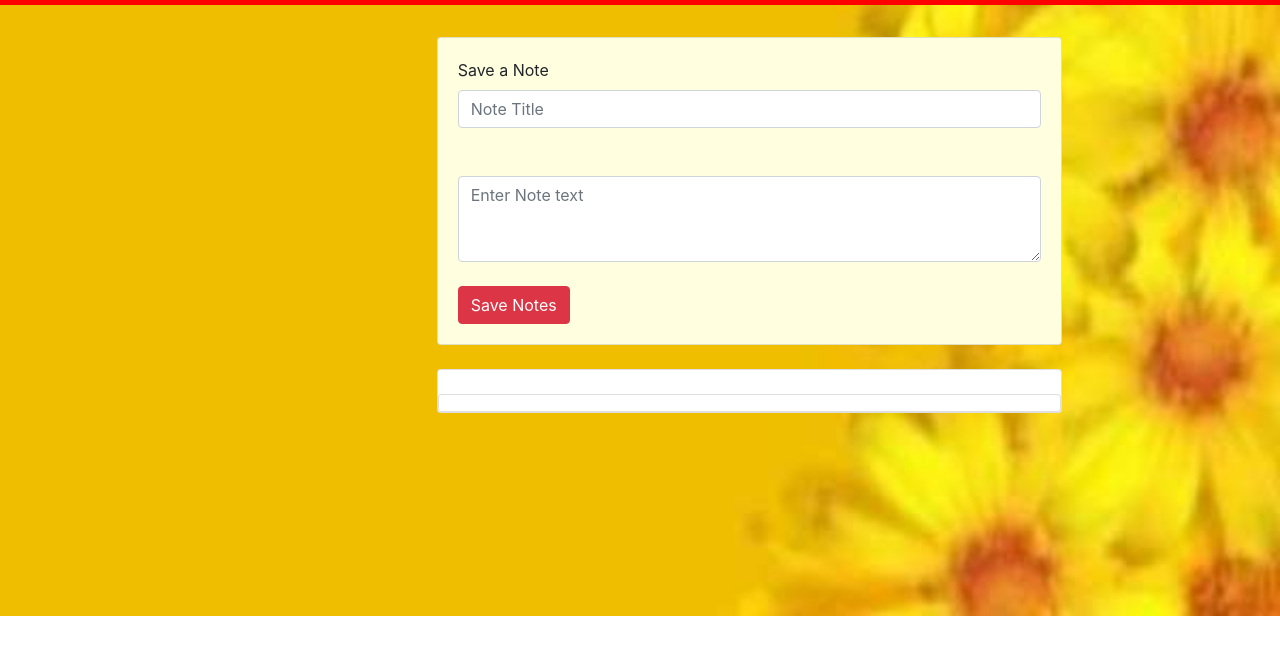
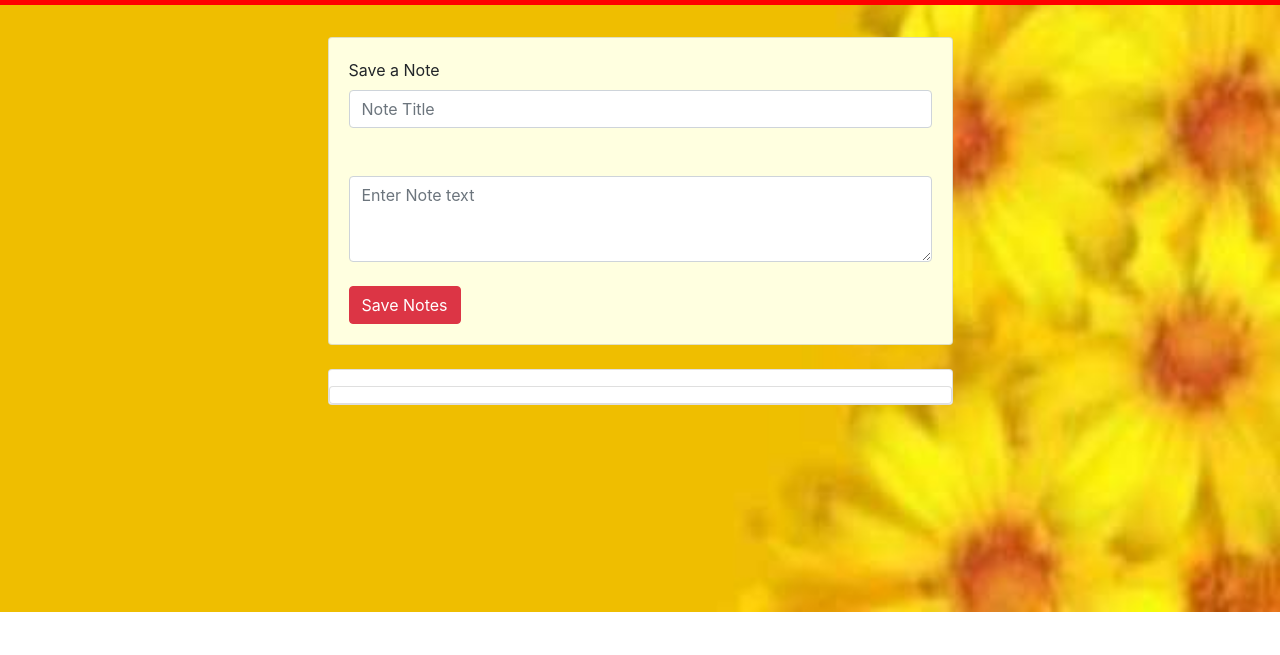
Before and after one commit to anish732/note-taker, a website: page public/notes.html in a window 1280 px wide. Shown: the part 71-726 px from the top of the page. Drawn offline with nearby package versions, Linux system fonts and the light colour scheme; no server answers.

Commit message:
add screenshots

```diff
--- a/public/notes.html
+++ b/public/notes.html
@@ -20,7 +20,7 @@
     </nav><br><br>
     <div class="grid">
         <div class="row">
-            <div class="col-lg-4">
+            <div class="col-lg-3">
             </div>
             <div class="col-lg-6">
                 <div class="card wrap">
@@ -35,11 +35,11 @@
             </div>
         </div><br>
         <div class="row">
-            <div class="col-lg-4">
+            <div class="col-lg-3">
             </div>
             <div class="col-lg-6">
                 <div class="card">
-                    <div class="card mt-4">
+                    <div class="card mt-3">
                         <ul class="list group">
                         </ul>
                     </div>
```
Also changed, not shown: README.md, note.png (added), note2.png (added).
